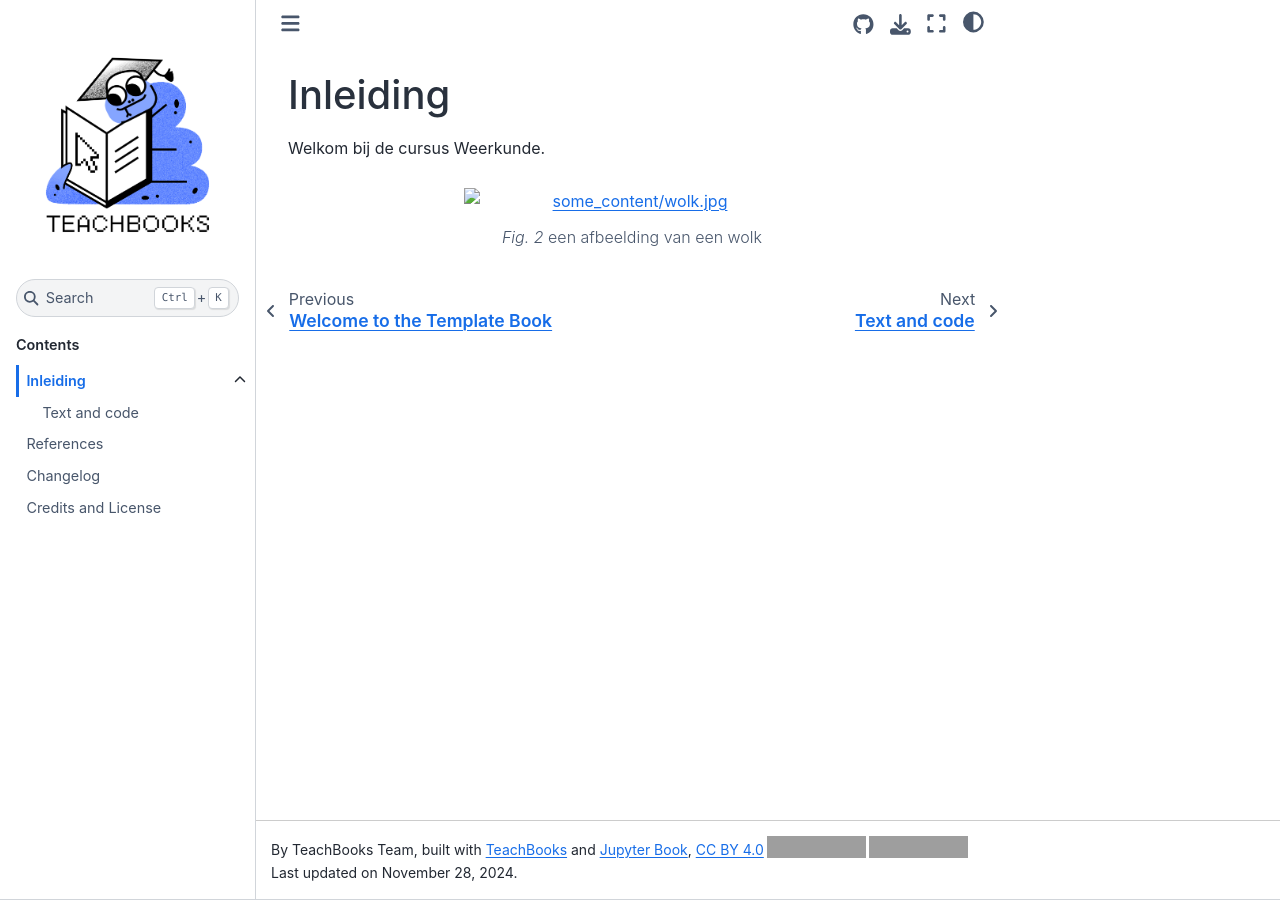
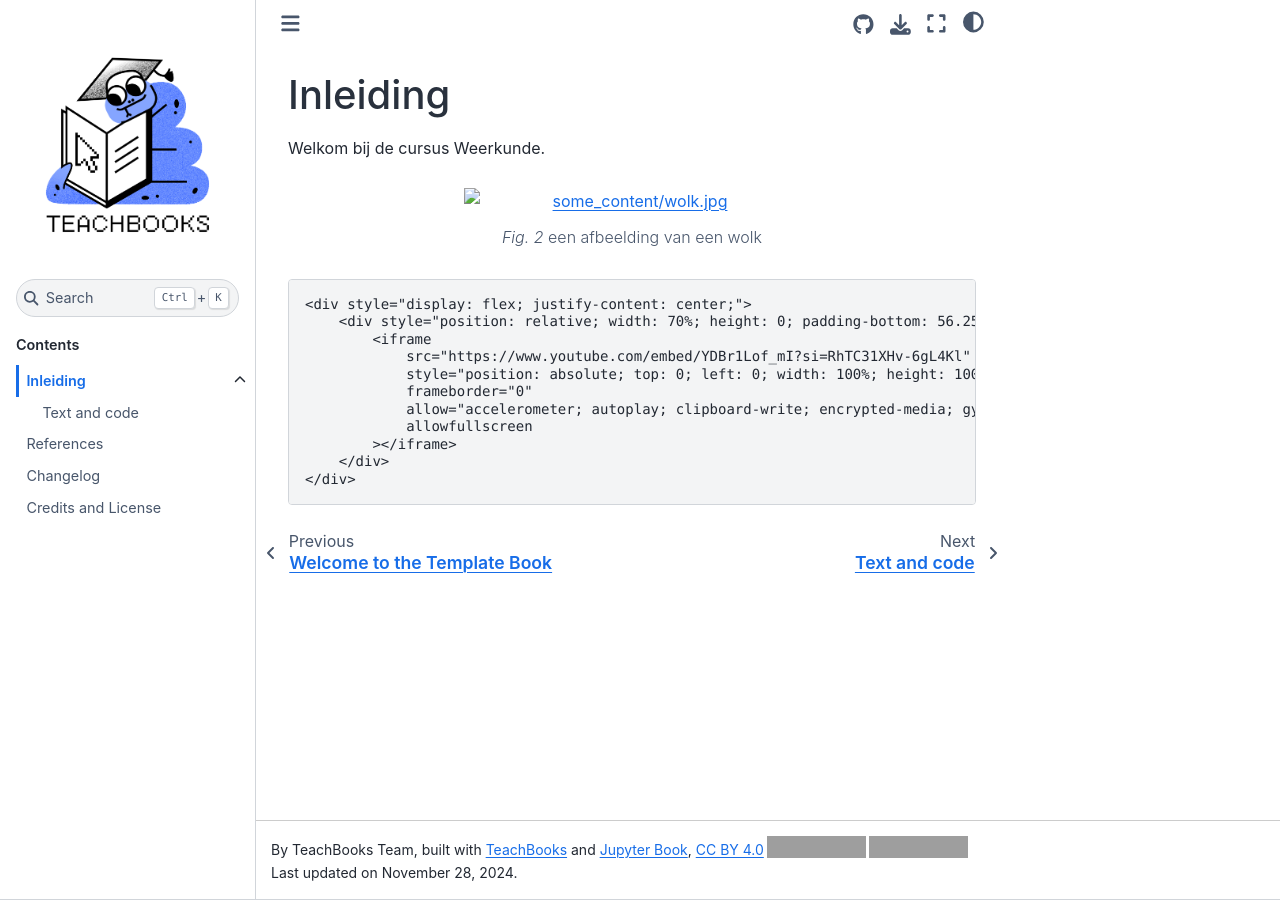
Before and after one commit to AnneHazenberg/Weerkunde, a Jupyter Book: the page built from book/some_content/overview.md, in a window 1280 px wide. Built offline with Jupyter Book 1.0.4 settings and Sphinx 7.4.7 and the Sphinx Book theme 1.1.4, drawn with Linux system fonts in a browser that asks for light colours; comment, search, counter and statistics services are not loaded; grey boxes are pictures that could not be loaded.

Commit message:
Update overview.md

````diff
--- a/book/some_content/overview.md
+++ b/book/some_content/overview.md
@@ -10,3 +10,14 @@
 een afbeelding van een wolk
 
 ```
+    <div style="display: flex; justify-content: center;">
+        <div style="position: relative; width: 70%; height: 0; padding-bottom: 56.25%;">
+            <iframe
+                src="https://www.youtube.com/embed/YDBr1Lof_mI?si=RhTC31XHv-6gL4Kl"
+                style="position: absolute; top: 0; left: 0; width: 100%; height: 100%;"
+                frameborder="0"
+                allow="accelerometer; autoplay; clipboard-write; encrypted-media; gyroscope; picture-in-picture"
+                allowfullscreen
+            ></iframe>
+        </div>
+    </div>
````
